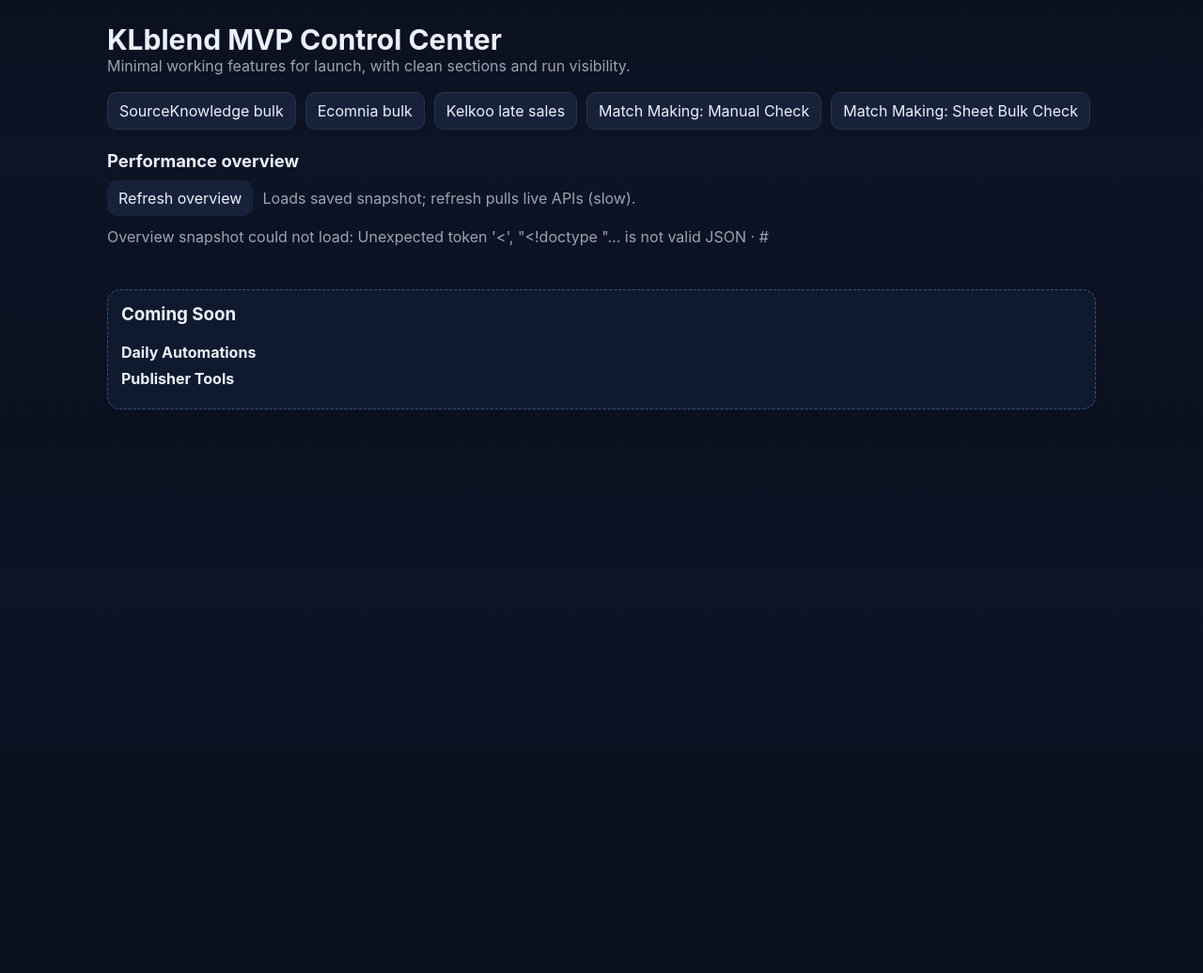
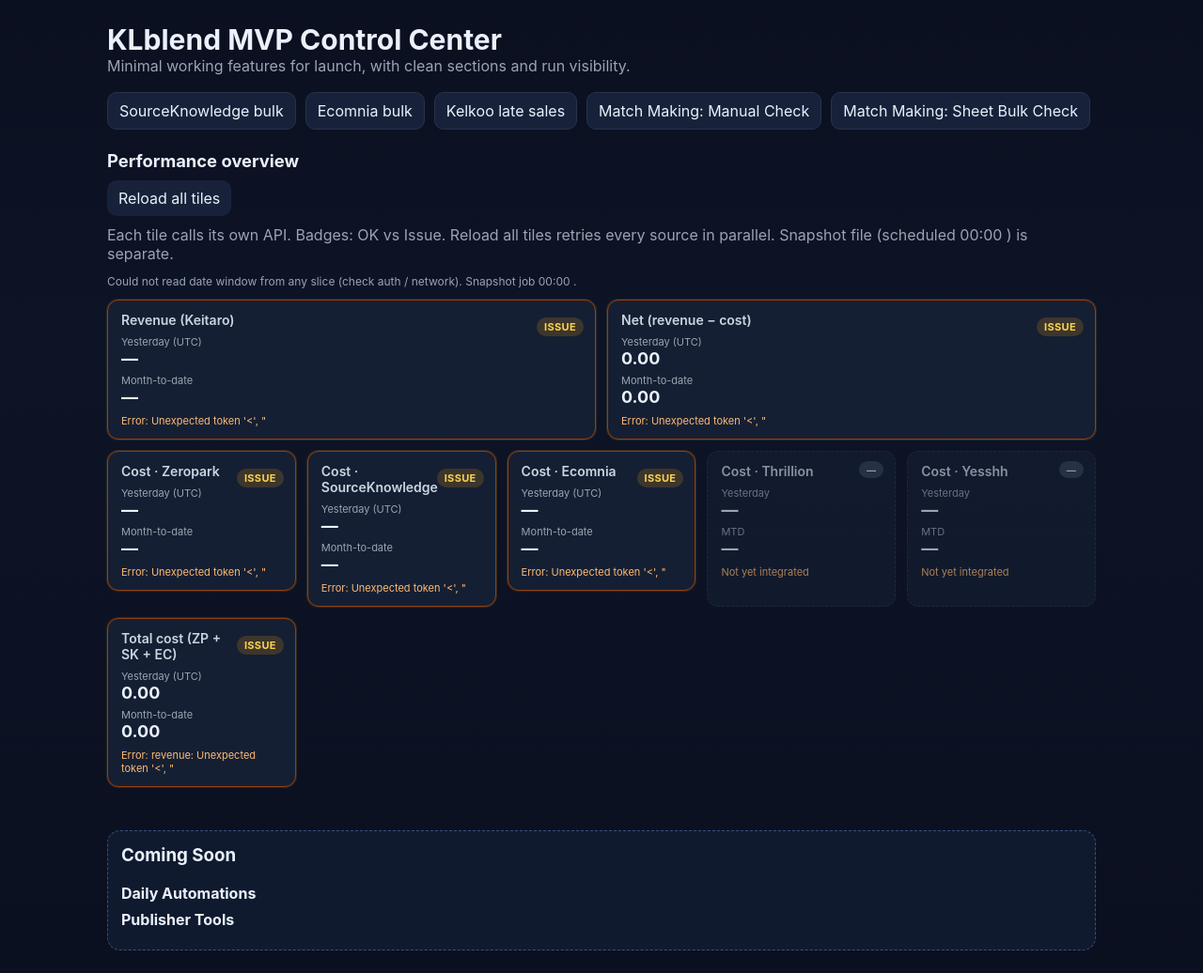
Before and after one commit to omri-alt/advantixTLBX, a Python web app: template templates/index.html in a window 1280 px wide. Shown: the whole page at 94% size. Before the commit the page ends 436 px from the top, so only its background shows below. Run offline with Jinja, Linux system fonts and the light colour scheme; the template is opened without the code that fills it, so the values that code supplies are empty.

Commit message:
Overview: independent per-slice API endpoints and parallel tile loading
Made-with: Cursor

```diff
--- a/templates/index.html
+++ b/templates/index.html
@@ -52,6 +52,13 @@
     .ov-card .lbl { font-size: 11px; color: var(--muted); margin-top: 6px; }
     .ov-card .err { font-size: 11px; color: #fdba74; margin-top: 8px; }
     .ov-card.placeholder { opacity: 0.65; border-style: dashed; }
+    .ov-card { position: relative; }
+    .ov-card h4 { padding-right: 52px; }
+    .ov-badge { position: absolute; top: 10px; right: 12px; font-size: 10px; font-weight: 700; padding: 3px 8px; border-radius: 999px; letter-spacing: 0.03em; text-transform: uppercase; }
+    .ov-badge.wait { background: #334155; color: #e2e8f0; }
+    .ov-badge.ok { background: rgba(34, 197, 94, 0.18); color: #4ade80; }
+    .ov-badge.err { background: rgba(245, 158, 11, 0.18); color: #fcd34d; }
+    .ov-tile-loading { min-height: 92px; }
     .ov-spin { display: inline-block; width: 18px; height: 18px; border: 2px solid #334155; border-top-color: var(--accent); border-radius: 50%; animation: ovrot 0.7s linear infinite; vertical-align: middle; margin-right: 8px; }
     @keyframes ovrot { to { transform: rotate(360deg); } }
   </style>
@@ -76,15 +83,24 @@
     <section class="overview" id="overview-widget" aria-live="polite">
       <h2>Performance overview</h2>
       <div class="ov-actions">
-        <button type="button" class="btn" id="overview-refresh-btn">Refresh overview</button>
-        <span class="muted" id="overview-snap-hint">Loads saved snapshot; refresh pulls live APIs (slow).</span>
+        <button type="button" class="btn" id="overview-refresh-btn">Reload all tiles</button>
+        <span class="muted" id="overview-snap-hint">Each metric loads on its own; badges show OK vs issues. Snapshot file (8:00) is separate from this live view.</span>
       </div>
-      <div id="overview-loading" class="muted"><span class="ov-spin" aria-hidden="true"></span> Loading snapshot…</div>
       <div id="overview-fail" class="muted" style="display:none;"></div>
-      <div id="overview-body" style="display:none;">
-        <div class="ov-meta" id="overview-ranges"></div>
-        <div class="ov-row-top" id="overview-top"></div>
-        <div class="ov-row-costs" id="overview-costs"></div>
+      <div id="overview-body">
+        <div class="ov-meta" id="overview-ranges">Preparing…</div>
+        <div class="ov-row-top">
+          <div id="tile-revenue"></div>
+          <div id="tile-net"></div>
+        </div>
+        <div class="ov-row-costs" id="overview-costs">
+          <div id="tile-zeropark"></div>
+          <div id="tile-sourceknowledge"></div>
+          <div id="tile-ecomnia"></div>
+          <div class="ov-card placeholder"><h4>Cost · Thrillion</h4><span class="ov-badge wait">—</span><div class="lbl">Yesterday</div><div class="amt">—</div><div class="lbl">MTD</div><div class="amt">—</div><div class="err">Not yet integrated</div></div>
+          <div class="ov-card placeholder"><h4>Cost · Yesshh</h4><span class="ov-badge wait">—</span><div class="lbl">Yesterday</div><div class="amt">—</div><div class="lbl">MTD</div><div class="amt">—</div><div class="err">Not yet integrated</div></div>
+          <div id="tile-total"></div>
+        </div>
       </div>
     </section>
 
@@ -136,11 +152,15 @@
       if (isNaN(n)) return "—";
       return n.toLocaleString(undefined, { minimumFractionDigits: 2, maximumFractionDigits: 2 });
     }
-    function cardHtml(title, y, m, err, placeholder) {
+    function cardHtml(title, y, m, err, placeholder, badgeKind) {
       var cls = "ov-card" + (err ? " has-err" : "") + (placeholder ? " placeholder" : "");
-      var errHtml = err ? '<div class="err">Error: ' + String(err).slice(0, 160) + (String(err).length > 160 ? "…" : "") + "</div>" : "";
+      var errHtml = err ? '<div class="err">Error: ' + String(err).slice(0, 200) + (String(err).length > 200 ? "…" : "") + "</div>" : "";
+      var bk = badgeKind || (err ? "err" : "ok");
+      var bl = bk === "ok" ? "OK" : bk === "err" ? "Issue" : bk === "wait" ? "…" : "—";
+      var badge = '<span class="ov-badge ' + bk + '">' + bl + "</span>";
       return (
         '<div class="' + cls + '">' +
+          badge +
           "<h4>" + title + "</h4>" +
           '<div class="lbl">Yesterday (UTC)</div>' +
           '<div class="amt">' + money(y) + "</div>" +
@@ -150,109 +170,176 @@
         "</div>"
       );
     }
-    var loadEl = document.getElementById("overview-loading");
+    function tileLoading(title) {
+      return (
+        '<div class="ov-card ov-tile-loading">' +
+          '<span class="ov-badge wait">…</span>' +
+          "<h4>" + title + "</h4>" +
+          '<div class="muted"><span class="ov-spin" aria-hidden="true"></span> Loading…</div>' +
+        "</div>"
+      );
+    }
+
     var failEl = document.getElementById("overview-fail");
-    var bodyEl = document.getElementById("overview-body");
     var rangesEl = document.getElementById("overview-ranges");
-    var topEl = document.getElementById("overview-top");
-    var costsEl = document.getElementById("overview-costs");
-    if (!loadEl || !bodyEl) return;
-    if (!failEl || !rangesEl || !topEl || !costsEl) return;
-
-    var overviewUrl = {{ url_for("api_overview") | tojson }};
-    var refreshUrl = {{ url_for("api_overview_refresh") | tojson }};
+    var refreshBtn = document.getElementById("overview-refresh-btn");
+    var snapHintEl = document.getElementById("overview-snap-hint");
     var ovTz = {{ overview_snapshot_tz | tojson }};
     var ovHr = {{ overview_snapshot_hour | int }};
-    var snapHintEl = document.getElementById("overview-snap-hint");
-    var refreshBtn = document.getElementById("overview-refresh-btn");
 
-    function renderOverview(data) {
-      bodyEl.style.display = "block";
-      failEl.style.display = "none";
-      var rg = data.ranges || {};
-      var snap = data.snapshot_saved_utc || "";
-      var st = data.snapshot_status || "";
-      rangesEl.textContent =
-        (snap ? "Saved " + snap + " · " : "") +
-        (st ? "status " + st + " · " : "") +
-        "Yesterday " + (rg.yesterday || "") +
-        " · MTD " + (rg.mtd_from || "") + " → " + (rg.mtd_to || "") +
-        (data.as_of_utc ? " · data as of " + data.as_of_utc : "");
+    var TILE_KEYS = ["revenue", "zeropark", "sourceknowledge", "ecomnia"];
+    var TITLES = {
+      revenue: "Revenue (Keitaro)",
+      zeropark: "Cost · Zeropark",
+      sourceknowledge: "Cost · SourceKnowledge",
+      ecomnia: "Cost · Ecomnia",
+    };
+    var urls = {
+      revenue: {{ url_for("api_overview_slice_revenue") | tojson }},
+      zeropark: {{ url_for("api_overview_slice_zeropark") | tojson }},
+      sourceknowledge: {{ url_for("api_overview_slice_sourceknowledge") | tojson }},
+      ecomnia: {{ url_for("api_overview_slice_ecomnia") | tojson }},
+    };
 
-      if (snapHintEl) {
-        snapHintEl.textContent = snap
-          ? "Showing snapshot from " + snap + ". Daily rebuild at " + String(ovHr).padStart(2, "0") + ":00 (" + ovTz + ")."
-          : "No snapshot file yet — click Refresh overview or wait for the scheduler.";
-      }
+    var tileState = {};
+    var rangesSet = false;
 
-      var rev = data.revenue || {};
-      topEl.innerHTML =
-        cardHtml("Revenue (Keitaro)", rev.yesterday, rev.mtd, rev.error, false) +
-        cardHtml("Net (revenue − cost)", (data.net || {}).yesterday, (data.net || {}).mtd, null, false);
+    if (!rangesEl || !failEl) return;
 
-      var c = data.costs || {};
-      var parts = "";
-      parts += cardHtml("Cost · Zeropark", (c.zeropark || {}).yesterday, (c.zeropark || {}).mtd, (c.zeropark || {}).error, false);
-      parts += cardHtml("Cost · SourceKnowledge", (c.sourceknowledge || {}).yesterday, (c.sourceknowledge || {}).mtd, (c.sourceknowledge || {}).error, false);
-      parts += cardHtml("Cost · Ecomnia", (c.ecomnia || {}).yesterday, (c.ecomnia || {}).mtd, (c.ecomnia || {}).error, false);
-      parts += '<div class="ov-card placeholder"><h4>Cost · Thrillion</h4><div class="lbl">Yesterday</div><div class="amt">—</div><div class="lbl">MTD</div><div class="amt">—</div><div class="err">Not yet integrated</div></div>';
-      parts += '<div class="ov-card placeholder"><h4>Cost · Yesshh</h4><div class="lbl">Yesterday</div><div class="amt">—</div><div class="lbl">MTD</div><div class="amt">—</div><div class="err">Not yet integrated</div></div>';
-      var tc = data.total_cost || {};
-      parts += cardHtml("Total cost (ZP + SK + EC)", tc.yesterday, tc.mtd, null, false);
-      costsEl.innerHTML = parts;
+    if (snapHintEl) {
+      snapHintEl.textContent =
+        "Each tile calls its own API. Badges: OK vs Issue. Reload all tiles retries every source in parallel. Snapshot file (scheduled " +
+        String(ovHr).padStart(2, "0") +
+        ":00 " +
+        ovTz +
+        ") is separate.";
     }
 
-    function loadSnapshot() {
-      loadEl.style.display = "block";
-      bodyEl.style.display = "none";
-      failEl.style.display = "none";
-      return fetch(overviewUrl, { credentials: "same-origin", headers: { Accept: "application/json" } })
-        .then(function(r) {
-          if (r.status === 401) throw new Error("HTTP 401 (sign in again; overview API uses the same UI auth)");
-          if (!r.ok) throw new Error("HTTP " + r.status);
-          return r.json();
-        })
-        .then(function(data) {
-          loadEl.style.display = "none";
-          renderOverview(data);
-        });
+    function applyRangesOnce(payload) {
+      if (rangesSet || !payload || !payload.ranges) return;
+      rangesSet = true;
+      var rg = payload.ranges;
+      rangesEl.textContent =
+        "Yesterday " +
+        (rg.yesterday || "") +
+        " · MTD " +
+        (rg.mtd_from || "") +
+        " → " +
+        (rg.mtd_to || "") +
+        " · live per tile · snapshot job " +
+        String(ovHr).padStart(2, "0") +
+        ":00 " +
+        ovTz;
     }
 
-    loadSnapshot().catch(function(e) {
-      loadEl.style.display = "none";
-      failEl.style.display = "block";
-      failEl.textContent = "Overview snapshot could not load: " + (e && e.message ? e.message : String(e)) + " · " + overviewUrl;
-    });
+    function nz(v) {
+      if (v === null || v === undefined || v === "") return 0;
+      var n = Number(v);
+      return isNaN(n) ? 0 : n;
+    }
 
-    if (refreshBtn) {
-      refreshBtn.addEventListener("click", function() {
-        refreshBtn.disabled = true;
-        loadEl.style.display = "block";
-        bodyEl.style.display = "none";
-        var ropts = { method: "POST", credentials: "same-origin", headers: { Accept: "application/json" } };
-        if (typeof AbortSignal !== "undefined" && AbortSignal.timeout) {
-          ropts.signal = AbortSignal.timeout(900000);
-        }
-        fetch(refreshUrl, ropts)
+    function paintRollup() {
+      var netEl = document.getElementById("tile-net");
+      var totEl = document.getElementById("tile-total");
+      if (!netEl || !totEl) return;
+      var pend = TILE_KEYS.some(function(k) {
+        return tileState[k] === undefined;
+      });
+      if (pend) {
+        netEl.innerHTML = cardHtml("Net (revenue − cost)", null, null, "Waiting for other tiles…", false, "wait");
+        totEl.innerHTML = cardHtml("Total cost (ZP + SK + EC)", null, null, "Waiting for other tiles…", false, "wait");
+        return;
+      }
+      var ty = nz(tileState.zeropark.yesterday) + nz(tileState.sourceknowledge.yesterday) + nz(tileState.ecomnia.yesterday);
+      var tm = nz(tileState.zeropark.mtd) + nz(tileState.sourceknowledge.mtd) + nz(tileState.ecomnia.mtd);
+      var ry = tileState.revenue.yesterday;
+      var rm = tileState.revenue.mtd;
+      var netY = nz(ry) - ty;
+      var netM = nz(rm) - tm;
+      var errs = [];
+      TILE_KEYS.forEach(function(k) {
+        var s = tileState[k];
+        if (!s) return;
+        if (s.httpErr) errs.push(k + ": " + s.httpErr);
+        else if (s.error) errs.push(k + ": " + String(s.error).slice(0, 120));
+      });
+      var totalErr = errs.length ? errs.join(" · ") : null;
+      totEl.innerHTML = cardHtml("Total cost (ZP + SK + EC)", ty, tm, totalErr, false, totalErr ? "err" : "ok");
+      var revErr = tileState.revenue.error || tileState.revenue.httpErr;
+      var netErr = [revErr, totalErr].filter(Boolean).join(" · ") || null;
+      netEl.innerHTML = cardHtml("Net (revenue − cost)", netY, netM, netErr, false, netErr ? "err" : "ok");
+    }
+
+    function paintTileFromSlice(key, payload) {
+      applyRangesOnce(payload);
+      var d = (payload && payload.data) || {};
+      tileState[key] = {
+        yesterday: d.yesterday,
+        mtd: d.mtd,
+        error: d.error || null,
+        httpErr: null,
+      };
+      var el = document.getElementById("tile-" + key);
+      var err = d.error || null;
+      var badge = err ? "err" : "ok";
+      if (el) el.innerHTML = cardHtml(TITLES[key], d.yesterday, d.mtd, err, false, badge);
+      paintRollup();
+    }
+
+    function initTilesToLoading() {
+      TILE_KEYS.forEach(function(k) {
+        tileState[k] = undefined;
+        var el = document.getElementById("tile-" + k);
+        if (el) el.innerHTML = tileLoading(TITLES[k]);
+      });
+      paintRollup();
+    }
+
+    function reloadAllTiles() {
+      failEl.style.display = "none";
+      rangesSet = false;
+      rangesEl.textContent = "Loading date ranges…";
+      initTilesToLoading();
+      if (refreshBtn) refreshBtn.disabled = true;
+      var remaining = TILE_KEYS.length;
+      TILE_KEYS.forEach(function(key) {
+        fetch(urls[key], { credentials: "same-origin", headers: { Accept: "application/json" } })
           .then(function(r) {
-            if (r.status === 401) throw new Error("HTTP 401");
-            if (!r.ok) return r.text().then(function(t) { throw new Error("HTTP " + r.status + " " + (t || "").slice(0, 200)); });
+            if (r.status === 401) throw new Error("HTTP 401 — sign in again");
+            if (!r.ok) throw new Error("HTTP " + r.status);
             return r.json();
           })
-          .then(function(data) {
-            loadEl.style.display = "none";
-            renderOverview(data);
+          .then(function(payload) {
+            paintTileFromSlice(key, payload);
           })
           .catch(function(e) {
-            loadEl.style.display = "none";
-            failEl.style.display = "block";
-            failEl.textContent = "Refresh failed: " + (e && e.message ? e.message : String(e));
+            var msg = e && e.message ? e.message : String(e);
+            tileState[key] = { yesterday: null, mtd: null, error: null, httpErr: msg };
+            var el = document.getElementById("tile-" + key);
+            if (el) el.innerHTML = cardHtml(TITLES[key], null, null, msg, false, "err");
+            paintRollup();
           })
           .finally(function() {
-            refreshBtn.disabled = false;
+            remaining--;
+            if (remaining <= 0) {
+              if (refreshBtn) refreshBtn.disabled = false;
+              if (!rangesSet) {
+                rangesEl.textContent =
+                  "Could not read date window from any slice (check auth / network). Snapshot job " +
+                  String(ovHr).padStart(2, "0") +
+                  ":00 " +
+                  ovTz +
+                  ".";
+              }
+            }
           });
       });
     }
+
+    if (refreshBtn) {
+      refreshBtn.addEventListener("click", reloadAllTiles);
+    }
+    reloadAllTiles();
   })();
   </script>
 </body>
```
Also changed, not shown: app.py (+27 -0 lines), integrations/overview.py (+76 -9 lines).
